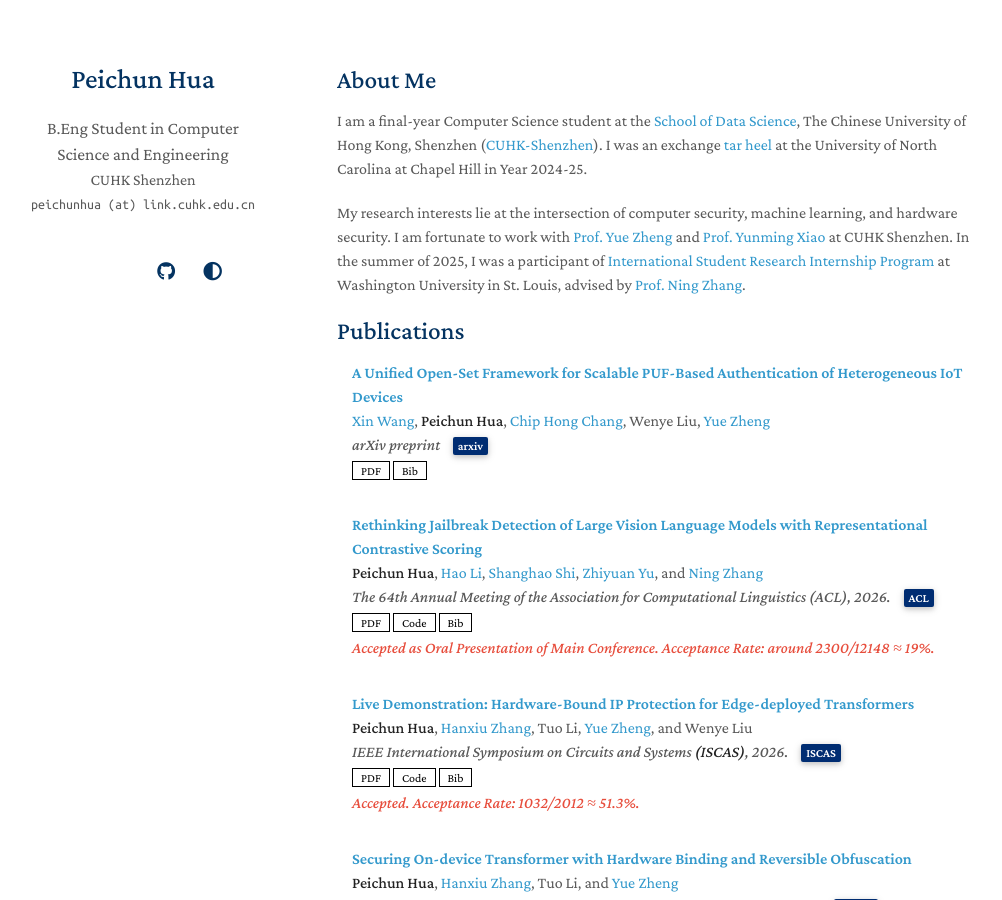
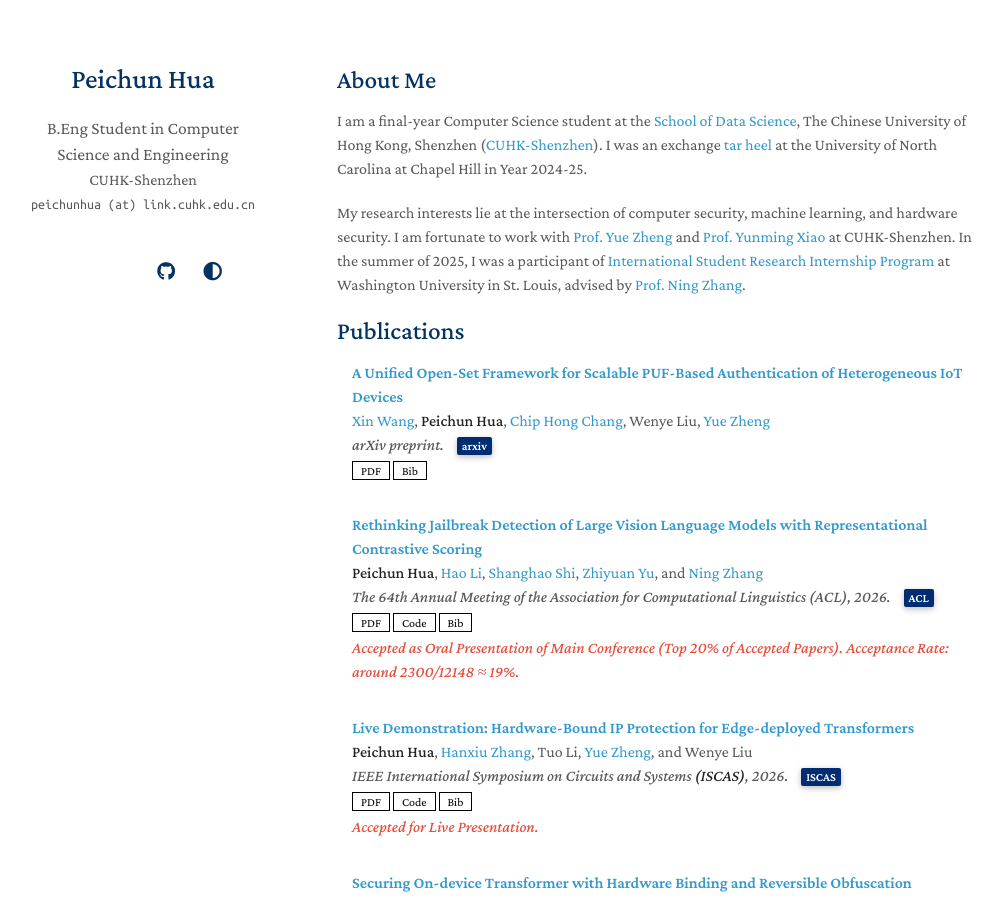
Before and after one commit to sarendis56/sarendis56.github.io, a Jekyll site: the page built from index.md, in a window 1280 px wide and 900 px high. Shown: the whole window, without its empty margins (133-1135 px from the left). Built offline with Jekyll 4.4.1, drawn with Linux system fonts in a browser that asks for light colours; a style sheet for code colours, icons or effects is not loaded; our own code applies the rules of GitHub Pages for plain Markdown files.

Commit message:
Update 5.18

```diff
--- a/_config.yml
+++ b/_config.yml
@@ -1,7 +1,7 @@
 # Basic Information
 title: Peichun Hua
 position: B.Eng Student in Computer Science and Engineering
-affiliation: CUHK Shenzhen
+affiliation: CUHK-Shenzhen
 email: peichunhua (at) link.cuhk.edu.cn
 
 # Search Engine Optimization (SEO)
--- a/_data/publications.yml
+++ b/_data/publications.yml
@@ -2,7 +2,7 @@
   - title: "A Unified Open-Set Framework for Scalable PUF-Based Authentication of Heterogeneous IoT Devices"
     authors: <a href="https://github.com/WANGXinuuu1" target="_blank">Xin Wang</a>, <strong>Peichun Hua</strong>, <a href="https://personal.ntu.edu.sg/echchang/home.htm" target="_blank">Chip Hong Chang</a>, Wenye Liu, <a href="https://myweb.cuhk.edu.cn/zhengyue" target="_blank">Yue Zheng</a>
     conference_short: arxiv
-    conference: "arXiv preprint"
+    conference: "arXiv preprint."
     pdf: https://arxiv.org/pdf/2605.07340
     bibtex: |
       @article{wang2026openpuf,
@@ -14,6 +14,7 @@
         primaryClass={cs.CR},
         url={https://arxiv.org/abs/2605.07340},
       }
+
   - title: "Rethinking Jailbreak Detection of Large Vision Language Models with Representational Contrastive Scoring"
     authors: <strong>Peichun Hua</strong>, <a href="https://leolee99.github.io/" target="_blank">Hao Li</a>, <a href="https://shishishi123.github.io/" target="_blank">Shanghao Shi</a>, <a href="https://zhiyuanyu.org/" target="_blank">Zhiyuan Yu</a>, and <a href="https://cybersecurity.seas.wustl.edu/" target="_blank">Ning Zhang</a>
     conference_short: ACL
@@ -30,7 +31,7 @@
           year = {2025}
       }
     notes: |
-      Accepted as Oral Presentation of Main Conference. Acceptance Rate: around 2300/12148 ≈ 19%.
+      Accepted as Oral Presentation of Main Conference (Top 20% of Accepted Papers). Acceptance Rate: around 2300/12148 ≈ 19%.
 
   - title: "Live Demonstration: Hardware-Bound IP Protection for Edge-deployed Transformers"
     authors: <strong>Peichun Hua</strong>, <a href="https://hanxiuzhang.github.io/" target="_blank">Hanxiu Zhang</a>, Tuo Li, <a href="https://myweb.cuhk.edu.cn/zhengyue" target="_blank">Yue Zheng</a>, and Wenye Liu
@@ -47,7 +48,7 @@
         organization={IEEE}
       }
     notes: |
-      Accepted. Acceptance Rate: 1032/2012 ≈ 51.3%.
+      Accepted for Live Presentation.
 
   - title: "Securing On-device Transformer with Hardware Binding and Reversible Obfuscation"
     authors: <strong>Peichun Hua</strong>, <a href="https://hanxiuzhang.github.io/" target="_blank">Hanxiu Zhang</a>, Tuo Li, and <a href="https://myweb.cuhk.edu.cn/zhengyue" target="_blank">Yue Zheng</a>
--- a/index.md
+++ b/index.md
@@ -6,4 +6,4 @@
 
 I am a final-year Computer Science student at the [School of Data Science](https://sds.cuhk.edu.cn/), The Chinese University of Hong Kong, Shenzhen ([CUHK-Shenzhen](https://cuhk.edu.cn/)). I was an exchange [tar heel](https://en.wikipedia.org/wiki/Tar_Heel) at the University of North Carolina at Chapel Hill in Year 2024-25.
 
-My research interests lie at the intersection of computer security, machine learning, and hardware security. I am fortunate to work with [Prof. Yue Zheng](https://scholar.google.com/citations?user=6TMdWj8AAAAJ) and [Prof. Yunming Xiao](https://yunmingxiao.github.io/) at CUHK Shenzhen. In the summer of 2025, I was a participant of [International Student Research Internship Program](https://engineering.washu.edu/academics/undergraduate-research/international-student-research-internship-program.html) at Washington University in St. Louis, advised by [Prof. Ning Zhang](https://engineering.washu.edu/faculty/Ning-Zhang.html).
+My research interests lie at the intersection of computer security, machine learning, and hardware security. I am fortunate to work with [Prof. Yue Zheng](https://scholar.google.com/citations?user=6TMdWj8AAAAJ) and [Prof. Yunming Xiao](https://yunmingxiao.github.io/) at CUHK-Shenzhen. In the summer of 2025, I was a participant of [International Student Research Internship Program](https://engineering.washu.edu/academics/undergraduate-research/international-student-research-internship-program.html) at Washington University in St. Louis, advised by [Prof. Ning Zhang](https://engineering.washu.edu/faculty/Ning-Zhang.html).
```
